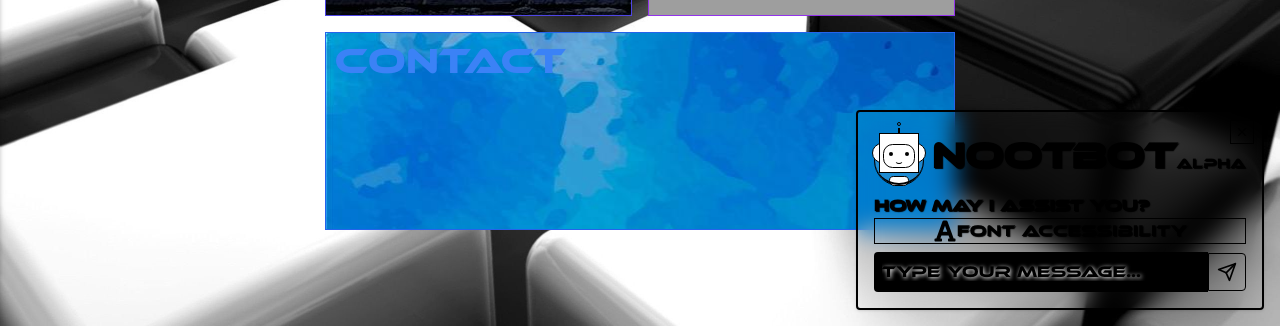
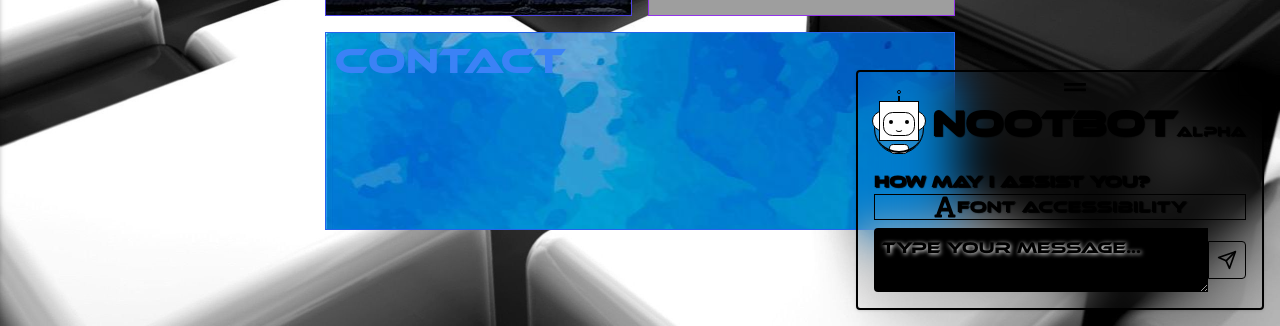
Before and after one commit to AJ4200/AJ4200, a Next.js app: page / in a window 1280 px wide. Both pictures are taken after a click on the element 1239 px from the left and 759 px from the top of the page. Shown: the part 474-800 px from the top of the page. Built offline with nearby package versions, Linux system fonts and the light colour scheme; grey boxes are pictures that could not be loaded.

Commit message:
Added some chat features

```diff
--- a/src/components/Chatbot/Chat.tsx
+++ b/src/components/Chatbot/Chat.tsx
@@ -1,10 +1,11 @@
 import React, { useState } from "react";
+import Draggable from "react-draggable";
+import { FiSend, FiX } from "react-icons/fi";
+import { FaGripLines, FaRobot, FaUser } from "react-icons/fa";
 import FloatingBot from "./FloatingBot";
+import AccessibilityToggle from "./AccessibilityToggle";
 import { getTextColor } from "@/lib/navbarUtils";
 import { useRouter } from "next/router";
-import { FiSend, FiX } from "react-icons/fi";
-import AccessibilityToggle from "./AccessibilityToggle";
-import  Draggable  from "react-draggable";
 
 interface ChatProps {
   onClose: () => void;
@@ -44,18 +45,24 @@ const Chat: React.FC<ChatProps> = ({ onClose }) => {
   };
 
   return (
-        <Draggable
-        >
-    <div className="fixed bottom-4 right-4 rounded border-[2px] border-[var(--neon)] p-4 shadow backdrop-blur-md">
+    <Draggable>
+      <div className="fixed bottom-4 right-4 rounded border-[2px] border-[var(--neon)] p-4 shadow backdrop-blur-xl">
+        <FaGripLines
+          className={
+            "absolute left-[50%] right-[50%] top-0 p-1 text-3xl transition-transform hover:scale-[1.25] hover:text-[var(--neon)] " +
+            `${getTextColor(asPath)}`
+          }
+        />
         <FiX
-        className="absolute right-2 top-2 border border-[var(--neon)] p-1 text-2xl text-[var(--neon)]"
+          className="absolute right-0 top-0 rounded-tr border border-[var(--neon)] p-1 text-2xl text-[var(--neon)]"
           onClick={onClose}
         />
-      <div className="my-2 flex justify-center space-x-2 ">
+        <div className="my-4 flex justify-center space-x-2 ">
           <FloatingBot onClick={onClose} />
           <h1
             className={
-            "text-shadow-theme text-4xl font-bold" + ` ${getTextColor(asPath)}`
+              "text-shadow-theme text-4xl font-bold" +
+              ` ${getTextColor(asPath)}`
             }
           >
             NootBot<span className="text-sm font-thin">alpha</span>
@@ -63,31 +70,45 @@ const Chat: React.FC<ChatProps> = ({ onClose }) => {
         </div>
 
         {messages.length > 0 ? (
-        <div className="mb-4 h-96 overflow-y-auto">
+          <div className="mb-4 h-96 space-y-2 overflow-y-auto">
             {messages.map((message, index) => (
               <div key={index} className="max-w-80">
                 {message.type === "user" ? (
-                <p className="text-darkshadow whitespace-normal break-words text-right text-white">
+                  <div className="flex items-center justify-end space-x-2">
+                    <p className="text-darkshadow max-w-[calc(100%-3rem)] whitespace-normal break-words border border-[var(--neon)] p-1 text-white">
                       {message.content}
                     </p>
+                    <FaUser
+                      className={
+                        "rounded-full border border-[var(--neon)] text-4xl " +
+                        `${getTextColor(asPath)}`
+                      }
+                    />
+                  </div>
                 ) : (
+                  <div className="flex items-center space-x-2">
+                    <FaRobot
+                      className={
+                        "rounded-full border border-[var(--neon)] text-4xl " +
+                        `${getTextColor(asPath)}`
+                      }
+                    />
                     <p
                       className={`${getTextColor(
                         asPath,
-                  )} whitespace-normal break-words shadow-2xl backdrop-blur-3xl`}
+                      )} max-w-[calc(100%-3rem)] whitespace-normal break-words shadow-2xl backdrop-blur-3xl`}
                     >
                       {message.content}
                     </p>
+                  </div>
                 )}
               </div>
             ))}
           </div>
         ) : (
           <div className="text-shadow-theme my-2">
-          <h2 className="u font-semibold ">
-            how may i assist you?
-          </h2>
-          <span className="flex items-center justify-center space-x-2 border border-[var(--neon)]  ">
+            <h2 className="u font-semibold ">how may i assist you?</h2>
+            <span className="flex items-center justify-center space-x-2 border border-[var(--neon)]">
               <AccessibilityToggle route={asPath} />
               Font Accessibility
             </span>
@@ -95,8 +116,7 @@ const Chat: React.FC<ChatProps> = ({ onClose }) => {
         )}
 
         <div className="flex items-center">
-        <input
-          type="text"
+          <textarea
             value={input}
             onChange={(e) => setInput(e.target.value)}
             placeholder="Type your message..."
@@ -111,7 +131,6 @@ const Chat: React.FC<ChatProps> = ({ onClose }) => {
         </div>
       </div>
     </Draggable>
-
   );
 };
 
```
Lines whose indentation alone changed are shown as unchanged.
